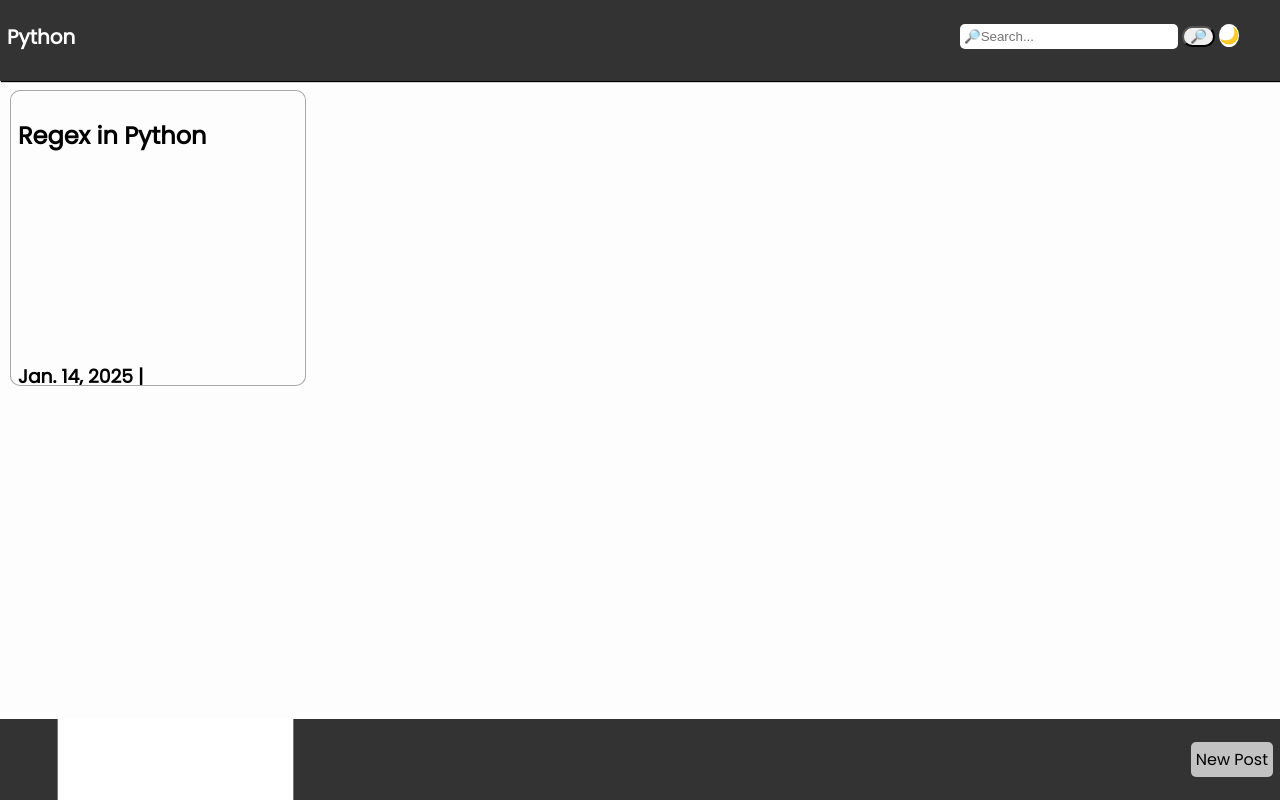
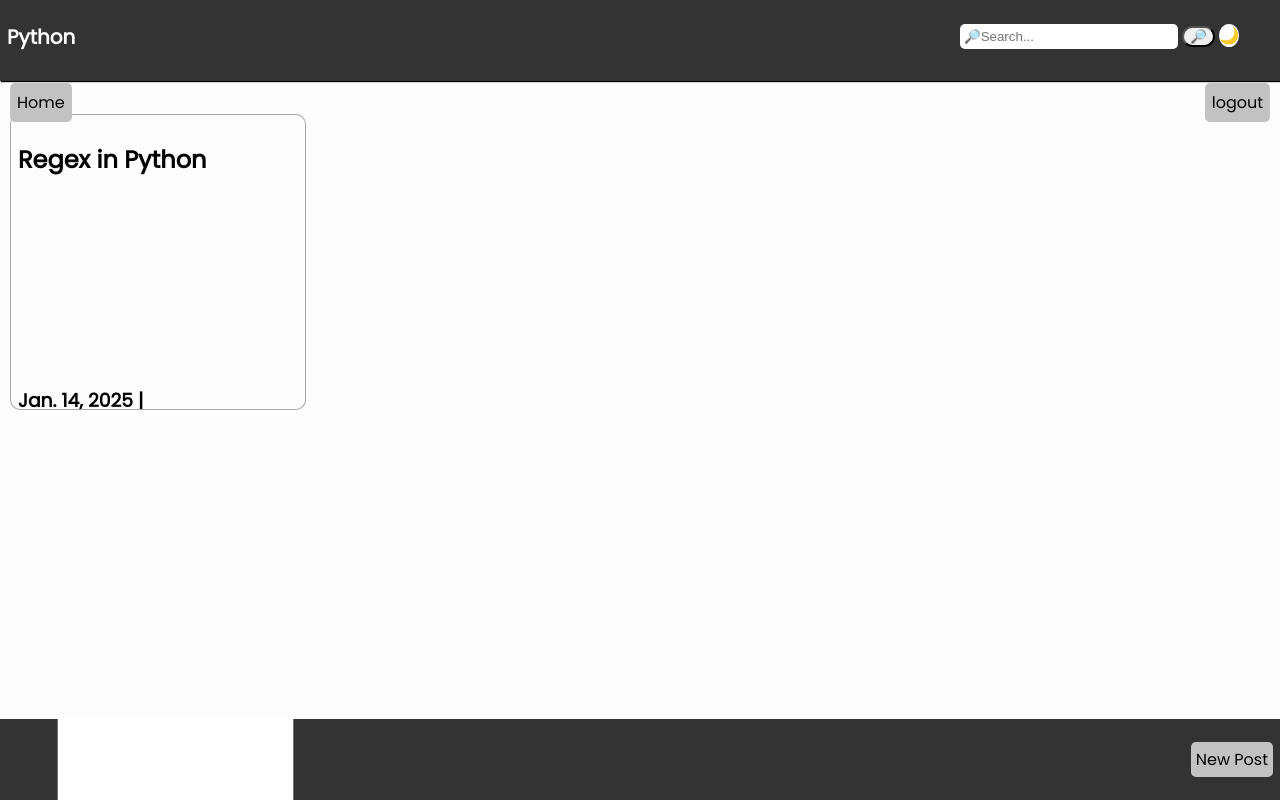
Before and after one commit to ADERICHTI/AR-Docs, a Django app: page /docs/12/ in a window 1280 px wide. Run offline with Django 5.2, Linux system fonts and the light colour scheme; a user stored in the database is signed in; data comes from the database, SQL or seed files in the repository; some web fonts are replaced.

Commit message:
Add files via upload

```diff
--- a/templates/pages/layout.html
+++ b/templates/pages/layout.html
@@ -287,6 +287,12 @@
     </style>
   {% endblock style %}
 
+    <style>
+      .page {
+        padding: 114px 10px;
+      }
+    </style>
+
   {% block style2 %}
   {% endblock style2 %}
 
@@ -298,7 +304,7 @@
         width: fit-content;
         position: absolute;
         top: 67px;
-        right: 230px;
+        right: 10px;
         transform: translateY(-50px);
         transition: 1s;
         cursor: pointer;
@@ -318,7 +324,7 @@
       }
 
       .logout.home {
-        right: 350px;
+        left: 10px;
       }
     </style>
 
@@ -331,7 +337,7 @@
     <header>
       <nav class="navbar dark">
         <div class="logo">AR Docs
-          <h5>Document</h5>
+          {% comment %} <h5>Document</h5> {% endcomment %}
         </div>
         <ul class="menu">
           <li>
```
